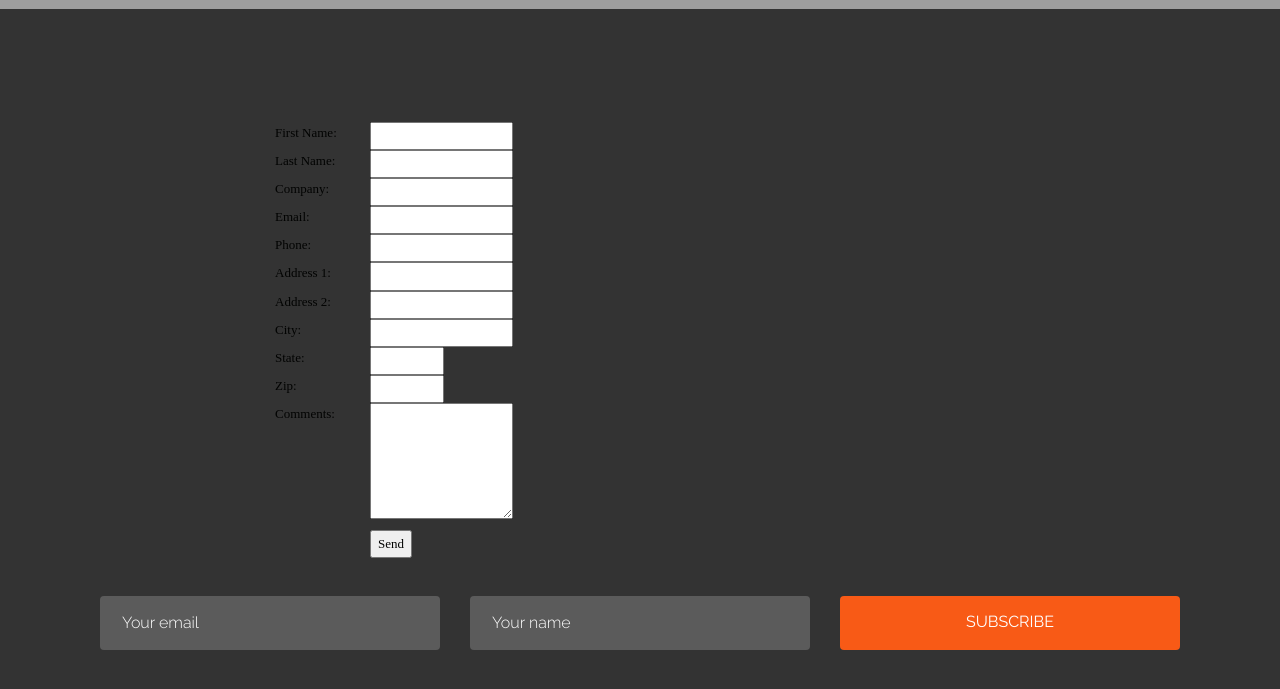
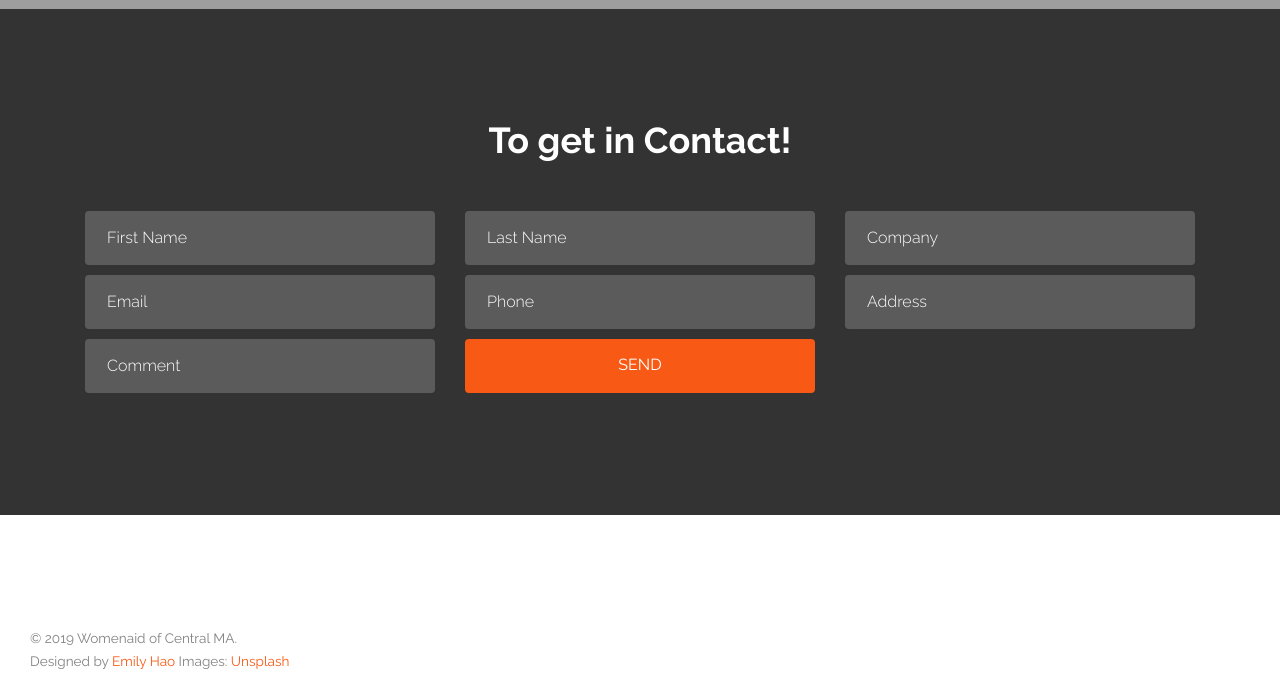
Before and after one commit to EmilyHao1/womenaidofcentralma, a website: page src/contact.html in a window 1280 px wide. Shown: the part 111-800 px from the top of the page. Drawn offline with Linux system fonts and the light colour scheme; grey boxes are pictures that could not be loaded; files whose address does not match are found by name.

Commit message:
contact page

```diff
--- a/src/contact.html
+++ b/src/contact.html
@@ -101,96 +101,63 @@ Author: Emily Hao
 	<div id="gtco-subscribe">
 		<div class="gtco-container">
 			<div class="row animate-box">
-				<div class="col-md-8 col-md-offset-2 text-center gtco-heading">
-					<div>
-						<div id="active_form_3048009_confirmation" class="formConfirmation" style="color:#020302;font-family:Times New Roman;font-size:13px;; display:none;">Thank you! Your information has been submitted successfully.</div>
-						<div id="active_form_3048009_error" class="formError" style="color:#020302;font-family:Times New Roman;font-size:13px;; display:none;">There was an error submitting the form.</div>
-						<div id="active_form_3048009_form" style="color:#020302;float:left;font-family:Times New Roman;font-size:13px;margin:0 1.5em 7px 0;width:250px;"><form action="/Active/Forms/Form.aspx" method="post" id="active_form_3048009" style="margin-bottom:0px"><input type="text" name="email_address" size="80" autocomplete="off" style="position: absolute; left: -9999px;">
-							<input type="text" name="contents" size="80" autocomplete="off" style="position: absolute; left: -9999px;">
-							<input type="hidden" name="form_identifier" value="59e4a94f-49e4-44e0-af44-ecf2ee8f0947">
-							<input type="hidden" name="form_type" value="1">
-							<input type="hidden" name="empty_form_msg" value="Please fill in something before submitting.">
-							<div><table cellpadding="0" cellspacing="0" border="0" style=" text-align:left; width:97%"><tbody><tr><td style="width:1%;"><div style="line-height:1px; height:1px; width:95px;"></div>
-							</td>
-								<td></td>
-							</tr>
-							<tr><td valign="top" nowrap="nowrap" style="color:#020302;font-family:Times New Roman;font-size:13px;">First Name:</td>
-								<td><input type="text" name="1_1_10_40_First+Name" id="1_1_10_40_First+Name" required="false" style="color:#000000;font-family:Times New Roman;font-size:13px;width:97%;">
-								</td>
-							</tr>
-							<tr><td valign="top" nowrap="nowrap" style="color:#020302;font-family:Times New Roman;font-size:13px;">Last Name:</td>
-								<td><input type="text" name="2_1_20_30_Last+Name" id="2_1_20_30_Last+Name" required="false" style="color:#000000;font-family:Times New Roman;font-size:13px;width:97%;">
-								</td>
-							</tr>
-							<tr><td valign="top" nowrap="nowrap" style="color:#020302;font-family:Times New Roman;font-size:13px;">Company:</td>
-								<td><input type="text" name="3_1_25_25_Company" id="3_1_25_25_Company" required="false" style="color:#000000;font-family:Times New Roman;font-size:13px;width:97%;">
-								</td>
-							</tr>
-							<tr><td valign="top" nowrap="nowrap" style="color:#020302;font-family:Times New Roman;font-size:13px;">Email:</td>
-								<td><input type="text" name="4_1_30_999_Email" id="4_1_30_999_Email" required="false" style="color:#000000;font-family:Times New Roman;font-size:13px;width:97%;">
-								</td>
-							</tr>
-							<tr><td valign="top" nowrap="nowrap" style="color:#020302;font-family:Times New Roman;font-size:13px;">Phone:</td>
-								<td><input type="text" name="5_1_40_10_Phone" id="5_1_40_10_Phone" required="false" style="color:#000000;font-family:Times New Roman;font-size:13px;width:97%;">
-								</td>
-							</tr>
-							<tr><td valign="top" nowrap="nowrap" style="color:#020302;font-family:Times New Roman;font-size:13px;">Address 1:</td>
-								<td><input type="text" name="6_1_50_0_Address+1" id="6_1_50_0_Address+1" required="false" style="color:#000000;font-family:Times New Roman;font-size:13px;width:97%;">
-								</td>
-							</tr>
-							<tr><td valign="top" nowrap="nowrap" style="color:#020302;font-family:Times New Roman;font-size:13px;">Address 2:</td>
-								<td><input type="text" name="7_1_60_-10_Address+2" id="7_1_60_-10_Address+2" required="false" style="color:#000000;font-family:Times New Roman;font-size:13px;width:97%;">
-								</td>
-							</tr>
-							<tr><td valign="top" nowrap="nowrap" style="color:#020302;font-family:Times New Roman;font-size:13px;">City:</td>
-								<td><input type="text" name="8_1_70_-20_City" id="8_1_70_-20_City" required="false" style="color:#000000;font-family:Times New Roman;font-size:13px;width:97%;">
-								</td>
-							</tr>
-							<tr><td valign="top" nowrap="nowrap" style="color:#020302;font-family:Times New Roman;font-size:13px;">State:</td>
-								<td><input type="text" name="9_3_80_-30_State" id="9_3_80_-30_State" style="color:#000000;font-family:Times New Roman;font-size:13px;width:50%;">
-								</td>
-							</tr>
-							<tr><td valign="top" nowrap="nowrap" style="color:#020302;font-family:Times New Roman;font-size:13px;">Zip:</td>
-								<td><input type="text" name="10_3_90_-40_Zip" id="10_3_90_-40_Zip" style="color:#000000;font-family:Times New Roman;font-size:13px;width:50%;">
-								</td>
-							</tr>
-							<tr><td valign="top" nowrap="nowrap" style="color:#020302;font-family:Times New Roman;font-size:13px;">Comments:</td>
-								<td><textarea name="11_2_100_-50_Comments" rows="5" cols="1" id="11_2_100_-50_Comments" style="color:#000000;font-family:Times New Roman;font-size:13px;width:97%;wrap:soft;"></textarea>
-								</td>
-							</tr>
-							<tr><td>&nbsp;</td>
-								<td><input type="submit" name="submit" value="Send" id="active_form_3048009_submit" onclick="return submitAjaxForm('active_form_3048009');" submitmessage="Sending..." style="margin-top:3px">
-								</td>
-							</tr>
-							</tbody></table>
-							</div>
-						</form>
-						</div>
-						<div style="clear:both;height:1px;font-size:1px;line-height:1px;"></div>
-					</div>
-				</div>
-			</div>
+				<!--<div class="col-md-8 col-md-offset-2 text-center gtco-heading">-->
+
+				<h1 style="color:white; margin-bottom: 50px; font-weight: bold"><center>To get in Contact!</center></h1>
+
 			<div class="row animate-box">
 				<div class="col-md-12">
-					<form class="form-inline">
+					<form class="form-inline" action="mailto:yemily29@gmail.com" method="post" enctype="text/plain" >
 						<div class="col-md-4 col-sm-4">
 							<div class="form-group">
-								<label for="email" class="sr-only">Email</label>
-								<input type="email" class="form-control" id="email" placeholder="Your email">
+								<label class="sr-only">First Name</label>
+								<input type="text" class="form-control" name="first_name" placeholder="First Name">
 							</div>
 						</div>
 						<div class="col-md-4 col-sm-4">
 							<div class="form-group">
-								<label for="name" class="sr-only">Name</label>
-								<input type="text" class="form-control" id="name" placeholder="Your name">
+								<label class="sr-only">Last Name</label>
+								<input type="text" class="form-control" name="Last_name" placeholder="Last Name">
 							</div>
 						</div>
 						<div class="col-md-4 col-sm-4">
-							<button type="submit" class="btn btn-default btn-block">Subscribe</button>
+							<div class="form-group">
+								<label class="sr-only">Company</label>
+								<input type="text" class="form-control" name="Company" placeholder="Company">
+							</div>
+						</div>
+						<div class="col-md-4 col-sm-4">
+							<div class="form-group">
+								<label class="sr-only">Email</label>
+								<input type="email" class="form-control" name=email" placeholder="Email">
+							</div>
+						</div>
+						<div class="col-md-4 col-sm-4">
+							<div class="form-group">
+								<label class="sr-only">Phone</label>
+								<input type="text" class="form-control" name="phone" placeholder="Phone">
+							</div>
+						</div>
+						<div class="col-md-4 col-sm-4">
+							<div class="form-group" size="500px">
+								<label class="sr-only">Address</label>
+								<input type="text" class="form-control" name="address" placeholder="Address" >
+							</div>
+						</div>
+						<div class="col-md-4 col-sm-4">
+							<div class="form-group">
+								<label class="sr-only">Comment</label>
+								<input type="text" class="form-control" id="comment" placeholder="Comment">
+							</div>
+						</div>
+						<div class="col-md-4 col-sm-4">
+							<button type="submit" class="btn btn-default btn-block">Send</button>
 						</div>
 					</form>
 				</div>
 			</div>
+			</div>
+
 		</div>
 	</div>
 
```
